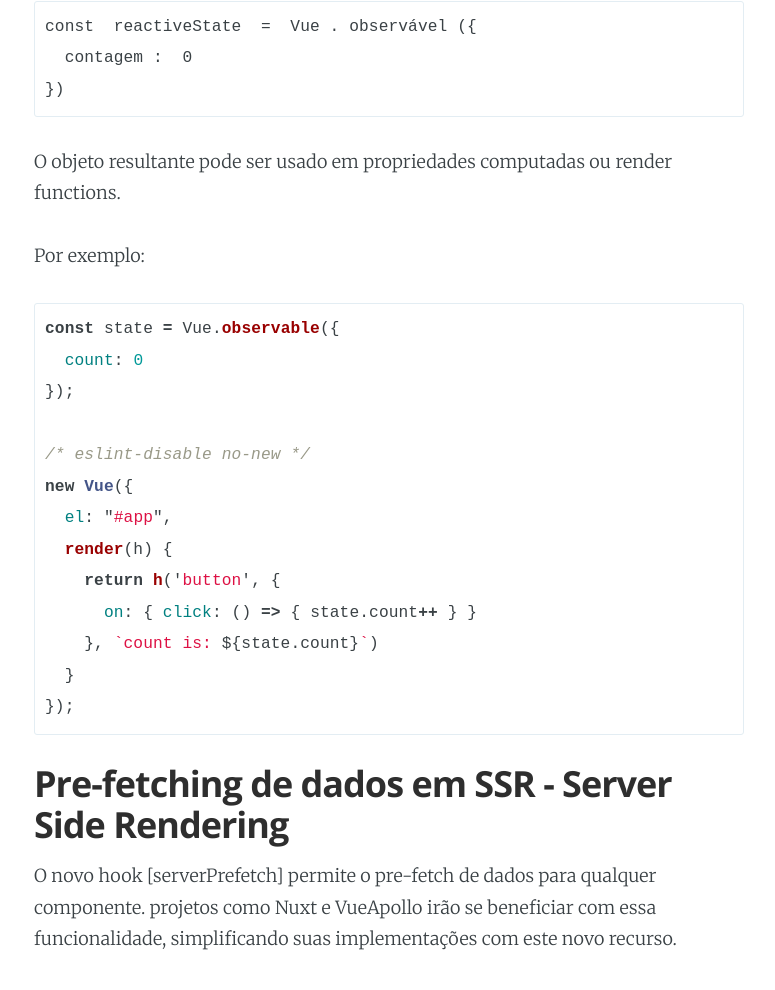
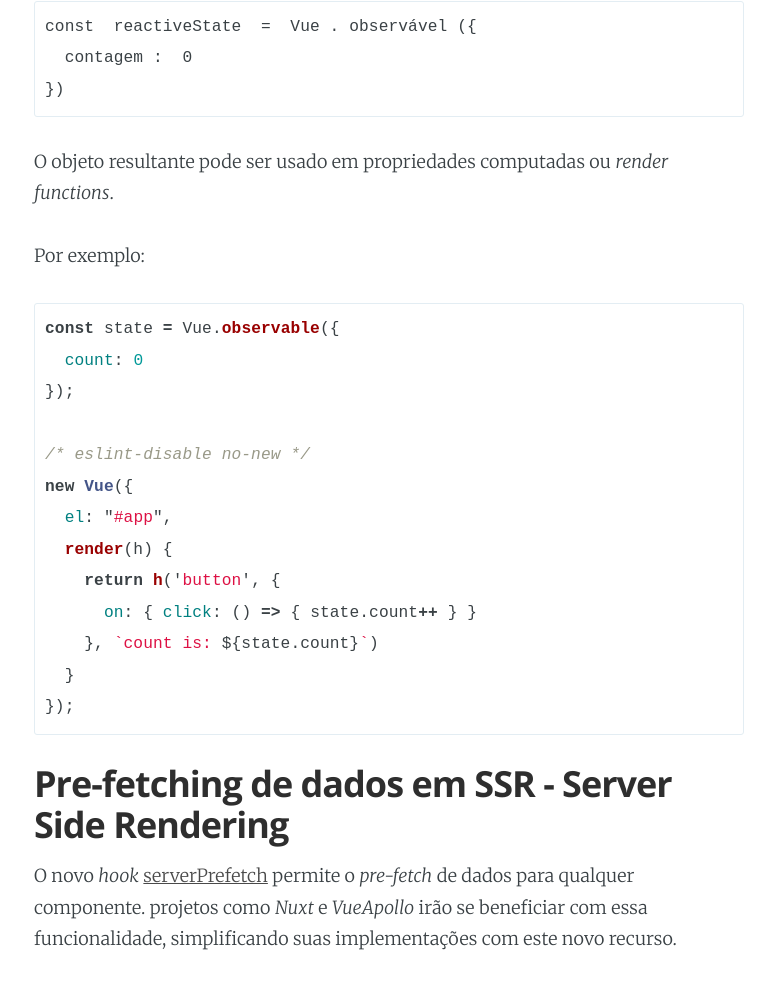
Before and after one commit to vuejs-br/blog, a Jekyll site: the page built from _posts/2019-02-06-vuejs-2-6.md, in a window 1280 px wide and 1400 px high, scrolled down 6814 px. Shown: the part 110-1100 px from the top of the window, without its empty margins (251-1026 px from the left). Built offline with Jekyll 4.4.1, drawn with Linux system fonts in a browser that asks for light colours; comment, search, counter and statistics services are not loaded; some of the changed text lies outside the part shown.

Commit message:
correções gramaticais

````diff
--- a/_posts/2019-02-06-vuejs-2-6.md
+++ b/_posts/2019-02-06-vuejs-2-6.md
@@ -166,7 +166,7 @@ Onde `key` é uma variável dinâmica. Essa nova funcionalidade foi criada para
 </my-component>
 ```
 
-Maiores detalhes neste [link](https://github.com/vuejs/rfcs/blob/master/active-rfcs/0003-dynamic-directive-arguments.md)
+Maiores detalhes neste [link](https://github.com/vuejs/rfcs/blob/master/active-rfcs/0003-dynamic-directive-arguments.md).
 
 ## Mensagens de erro
 
@@ -185,7 +185,7 @@ const  reactiveState  =  Vue . observável ({
 })
 ```
 
-O objeto resultante pode ser usado em propriedades computadas ou render functions.
+O objeto resultante pode ser usado em propriedades computadas ou *render functions*.
 
 Por exemplo:
 
@@ -207,7 +207,7 @@ new Vue({
 
 ## Pre-fetching de dados em SSR - Server Side Rendering
 
-O novo hook [serverPrefetch] permite o pre-fetch de dados para qualquer componente. projetos como Nuxt e VueApollo irão se beneficiar com essa funcionalidade, simplificando suas implementações com este novo recurso.
+O novo *hook* [serverPrefetch](https://ssr.vuejs.org/api/#serverprefetch) permite o *pre-fetch* de dados para qualquer componente. projetos como *Nuxt* e *VueApollo* irão se beneficiar com essa funcionalidade, simplificando suas implementações com este novo recurso.
 
 ## Módulo ES compilado diretamente
 
````
Also changed, not shown: other parts of _posts/2019-02-06-vuejs-2-6.md (+6 -6 lines).
